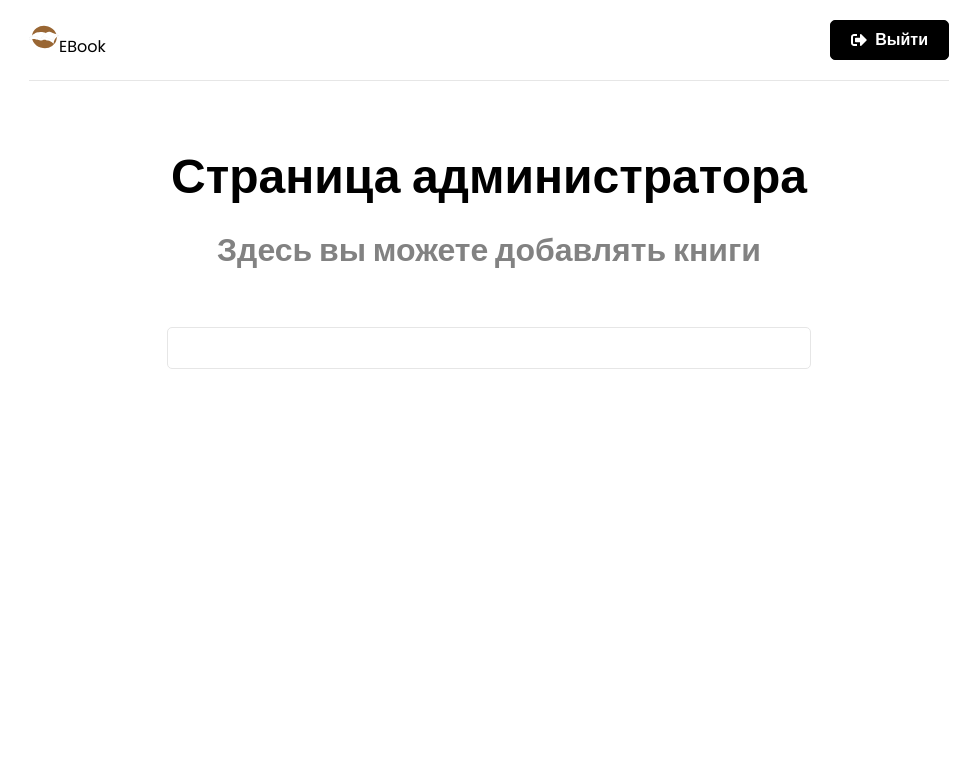
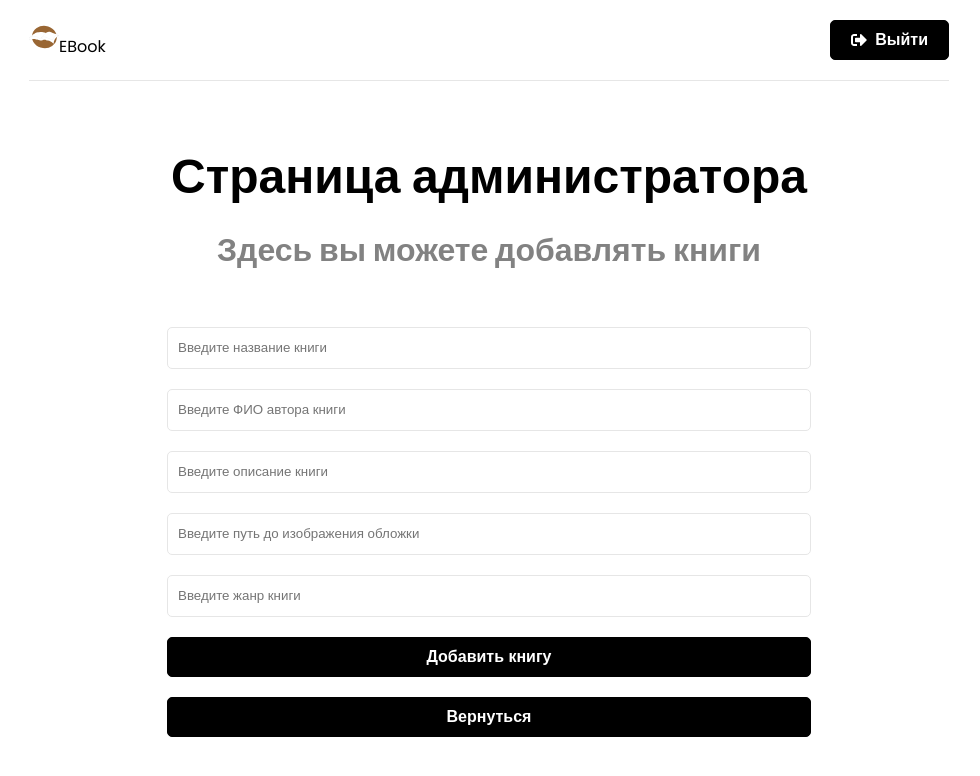
Before and after one commit to lacondel/ebook, a React (Vite) app in the folder frontend/: page /admin in a window 1280 px wide. Shown: the top 776 px of the page, without its empty margins (151-1131 px from the left). Built offline with nearby package versions, Linux system fonts and the light colour scheme; sample sign-in values are in the browser's storage.

Commit message:
Added book form

```diff
--- a/frontend/src/component/BookForm.jsx
+++ b/frontend/src/component/BookForm.jsx
@@ -1,16 +1,127 @@
-import React, { useState } from 'react'
+import React, { useState, useEffect } from 'react'
 import { useSelector, useDispatch } from 'react-redux'
+import { useNavigate } from 'react-router-dom'
+import { toast } from 'react-toastify'
+import { addBook, reset } from '../features/books/bookSlice'
+import Spinner from './Spinner'
 
 function BookForm() {
-const onSubmit = (e) => {
-    e.preventDefault()
-}
+    const [formData, setFormData] = useState({
+        title: '',
+        author: '',
+        description: '',
+        coverImage: '',
+        genre: '',
+    })
+
+    const { title, author, description, coverImage, genre } = formData
+
+    const navigate = useNavigate()
+    const dispatch = useDispatch()
+
+    const { isLoading, isError, isSuccess, message } = useSelector((state) => state.books)
+
+    useEffect(() => {
+        if (isError) {
+            toast.error(message)
+        }
+
+        if (isSuccess) {
+            reset()
+            toast.success('Книга успешно добавлена')
+        }
+
+        dispatch(reset())
+
+    }, [isError, isSuccess, message, dispatch])
+
+    const onChange = (e) => {
+        setFormData((prevState) => ({
+            ...prevState,
+            [e.target.name]: e.target.value,
+        }))
+    }
+
+    const onSubmit = (e) => {
+        e.preventDefault()
+
+        const bookData = {
+            title,
+            author,
+            description,
+            coverImage,
+            genre,
+        }
+
+        dispatch(addBook(bookData))
+    }
+
+    if (isLoading) {
+        return <Spinner />
+    }
 
     return (
         <section className='form'>
             <form onSubmit={onSubmit}>
                 <div className="form-group">
-                    <input type="text" />
+                    <input
+                        type="text"
+                        className='form-control'
+                        id='title'
+                        name='title'
+                        value={title}
+                        placeholder='Введите название книги'
+                        onChange={onChange} />
+                </div>
+                <div className="form-group">
+                    <input
+                        type="text"
+                        className='form-control'
+                        id='author'
+                        name='author'
+                        value={author}
+                        placeholder='Введите ФИО автора книги'
+                        onChange={onChange} />
+                </div>
+                <div className="form-group">
+                    <input
+                        type="text"
+                        className='form-control'
+                        id='description'
+                        name='description'
+                        value={description}
+                        placeholder='Введите описание книги'
+                        onChange={onChange} />
+                </div>
+                <div className="form-group">
+                    <input
+                        type="text"
+                        className='form-control'
+                        id='coverImage'
+                        name='coverImage'
+                        value={coverImage}
+                        placeholder='Введите путь до изображения обложки'
+                        onChange={onChange} />
+                </div>
+                <div className="form-group">
+                    <input
+                        type="text"
+                        className='form-control'
+                        id='genre'
+                        name='genre'
+                        value={genre}
+                        placeholder='Введите жанр книги'
+                        onChange={onChange} />
+                </div>
+                <div className="form-group">
+                    <button type="submit" className='btn btn-block'>
+                        Добавить книгу
+                    </button>
+                </div>
+                <div className="form-group">
+                    <button type="button" className='btn btn-block' onClick={() => navigate('/')}>
+                        Вернуться
+                    </button>
                 </div>
             </form>
         </section>
```
Also changed, not shown: 1 other file (tests, documents, lock files or other folders).
